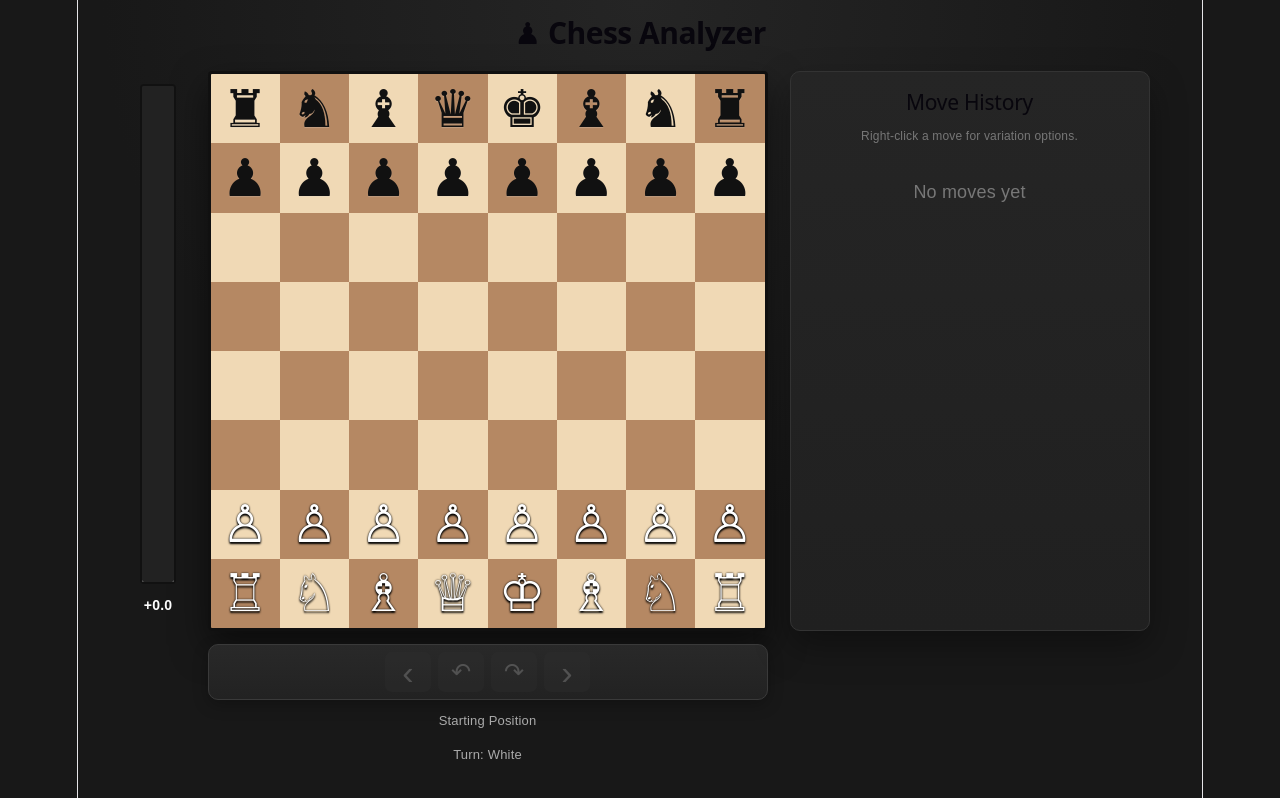
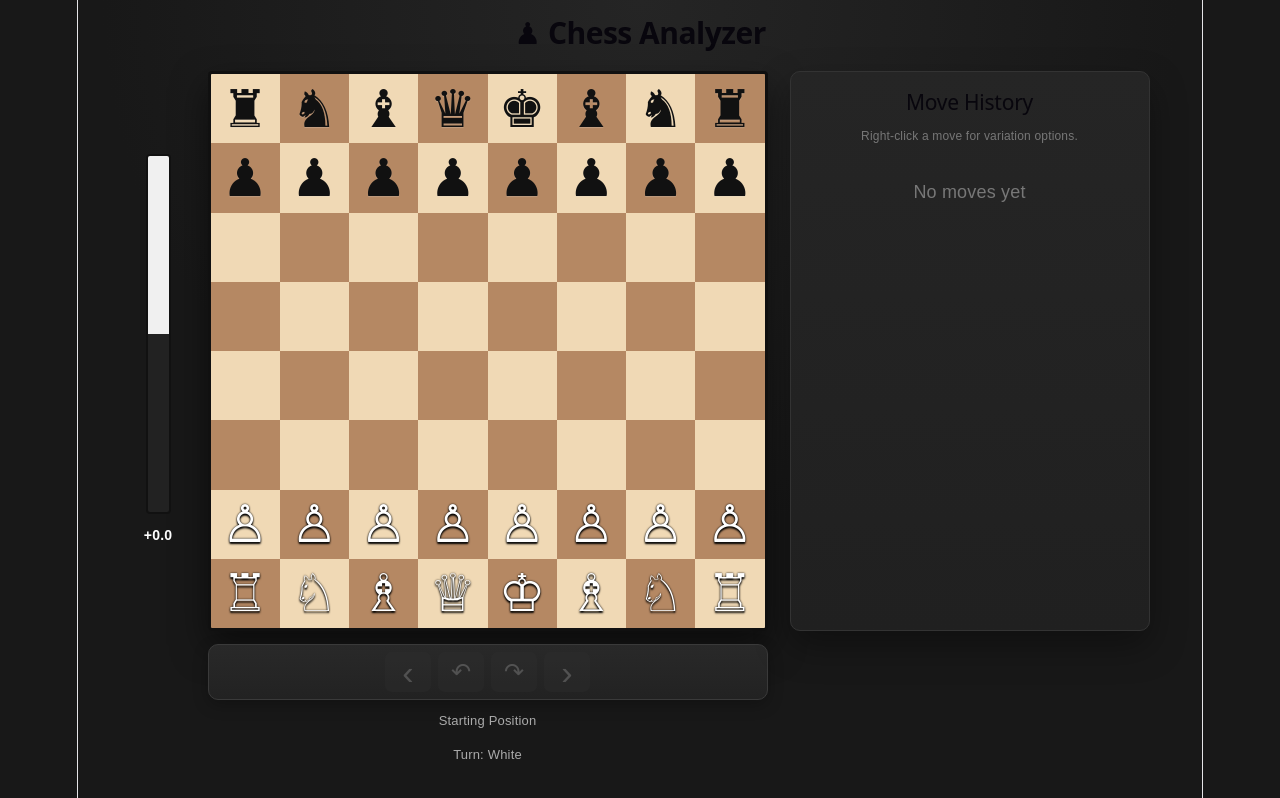
Before and after one commit to ahb-svg/chess-analyzer, a React (Vite) app: page / in a window 1280 px wide. Built offline with nearby package versions, Linux system fonts and the light colour scheme; no server answers.

Commit message:
Improve chess variation display

```diff
--- a/src/App.css
+++ b/src/App.css
@@ -919,3 +919,30 @@ button {
     height: 38px;
   }
 }
+.evaluation-bar {
+  width: 25px;
+  height: 360px;
+  position: relative;
+  overflow: hidden;
+  background: #111;
+}
+
+.evaluation-white {
+  position: absolute;
+  top: 0;
+  left: 0;
+  width: 100%;
+  background: #f0f0f0;
+  transition: height 0.3s ease;
+  z-index: 2;
+}
+
+.evaluation-black {
+  position: absolute;
+  bottom: 0;
+  left: 0;
+  width: 100%;
+  height: 100%;
+  background: #222;
+  z-index: 1;
+}
```
